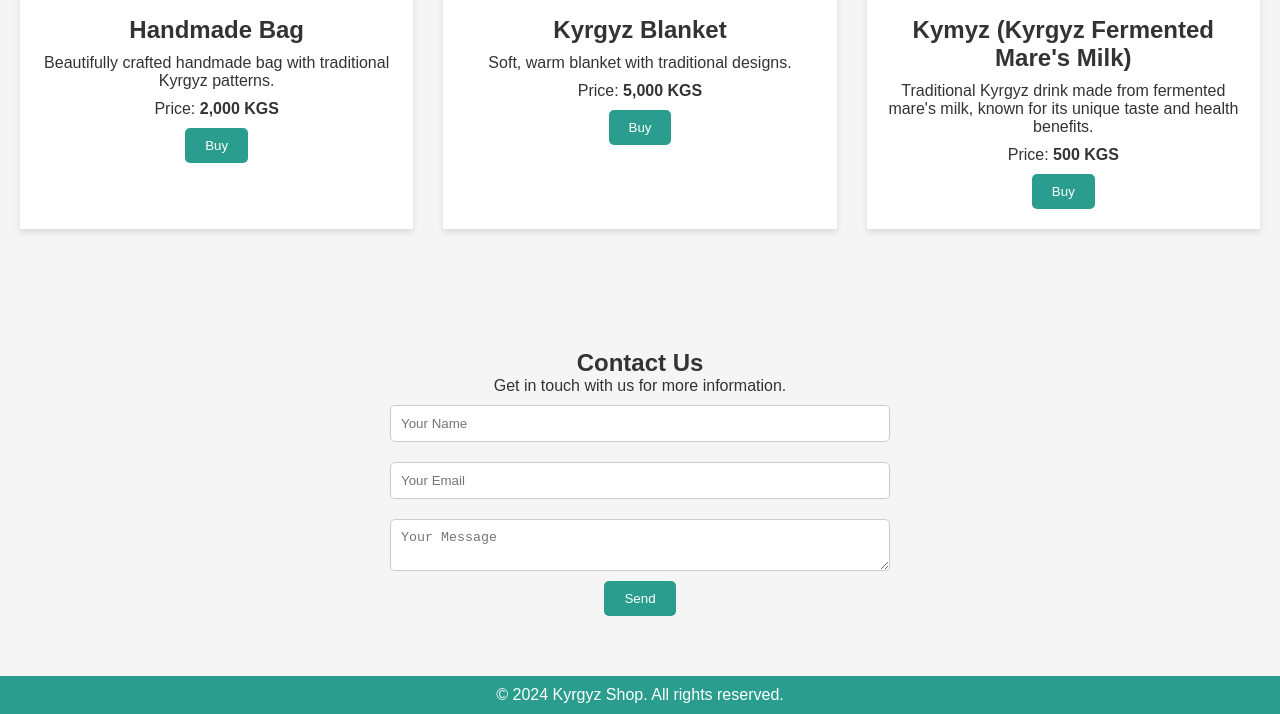
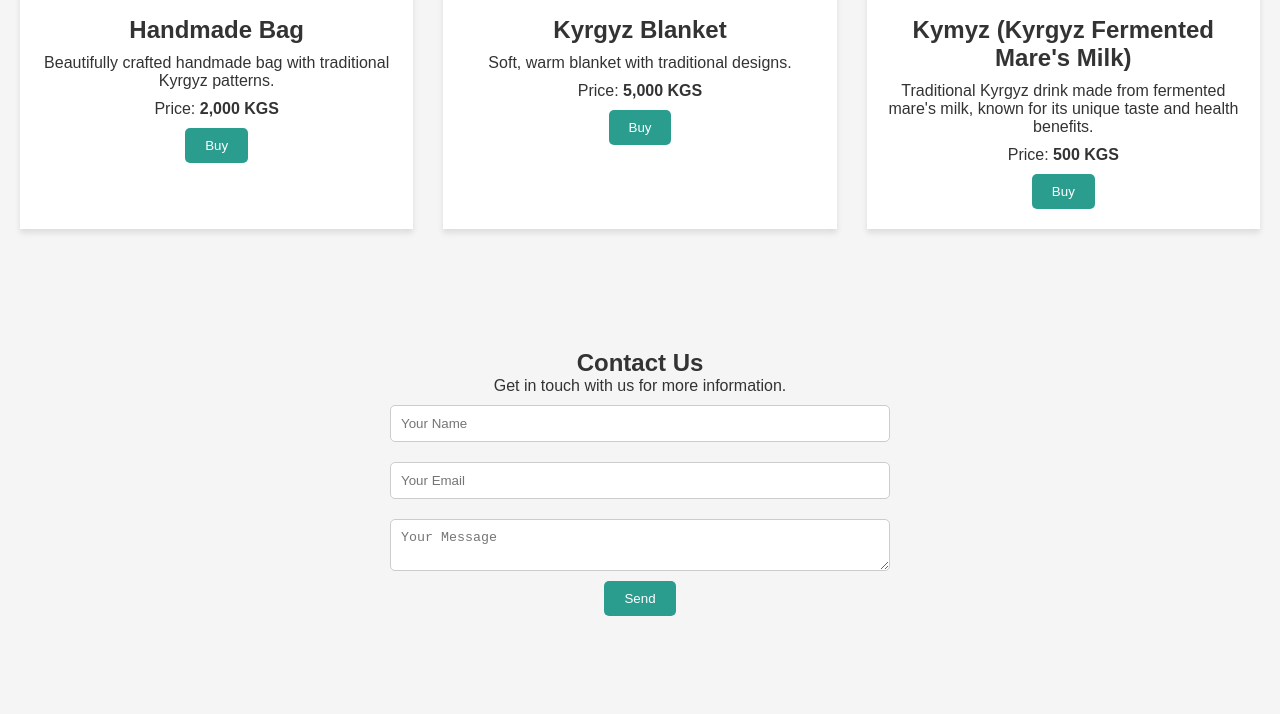
Before and after one commit to AmanturX/finalweb, a plain HTML site: page index.html in a window 1280 px wide. Shown: the part 1489-2203 px from the top of the page. After the commit the page ends 2165 px from the top, so only its background shows below. Drawn offline with Linux system fonts and the light colour scheme.

Commit message:
Update index.html

```diff
--- a/index.html
+++ b/index.html
@@ -95,8 +95,6 @@
         </form>
     </section>
 
-    <footer>
-        <p>&copy; 2024 Kyrgyz Shop. All rights reserved.</p>
-    </footer>
+
 </body>
 </html>
```
